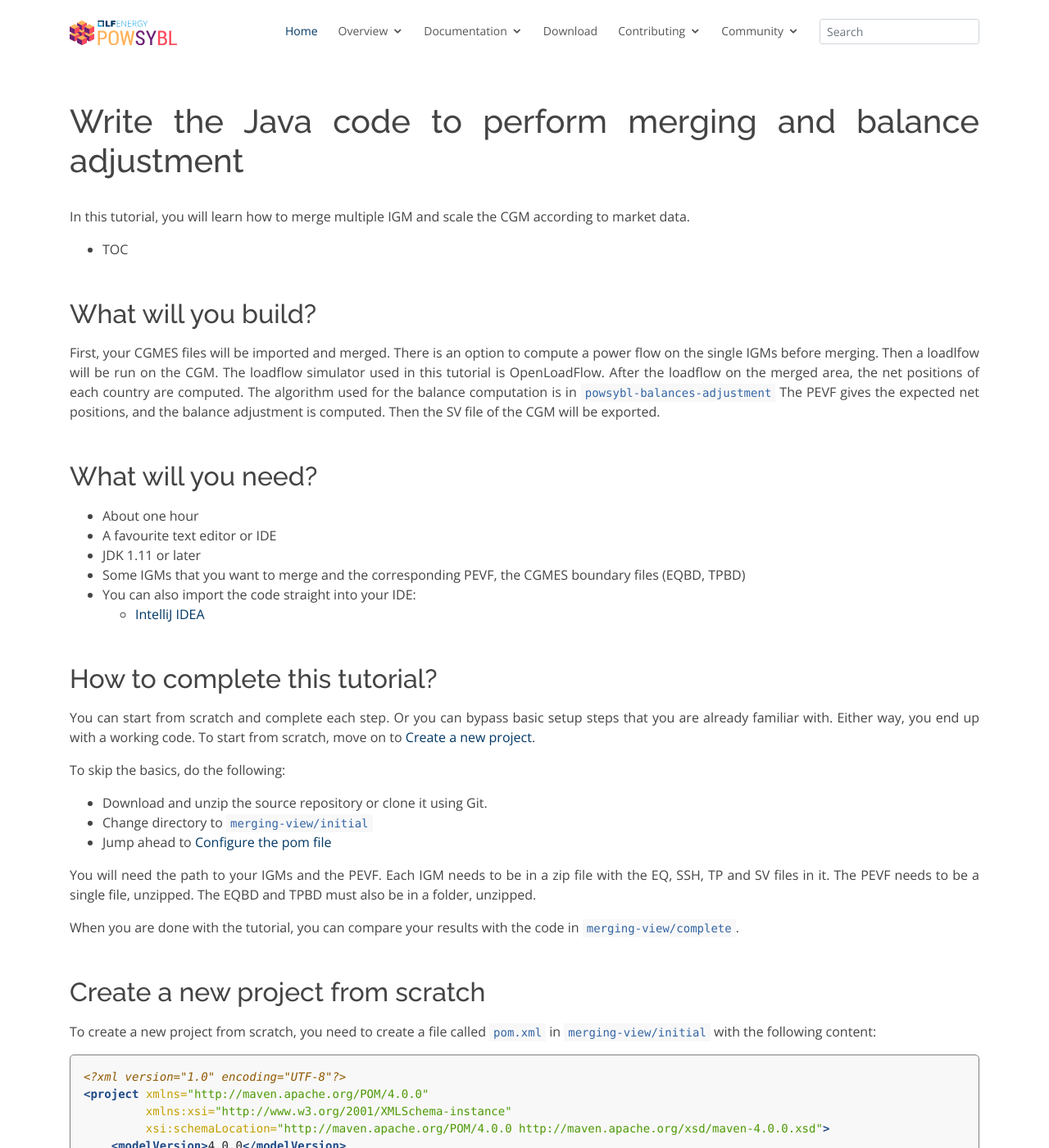
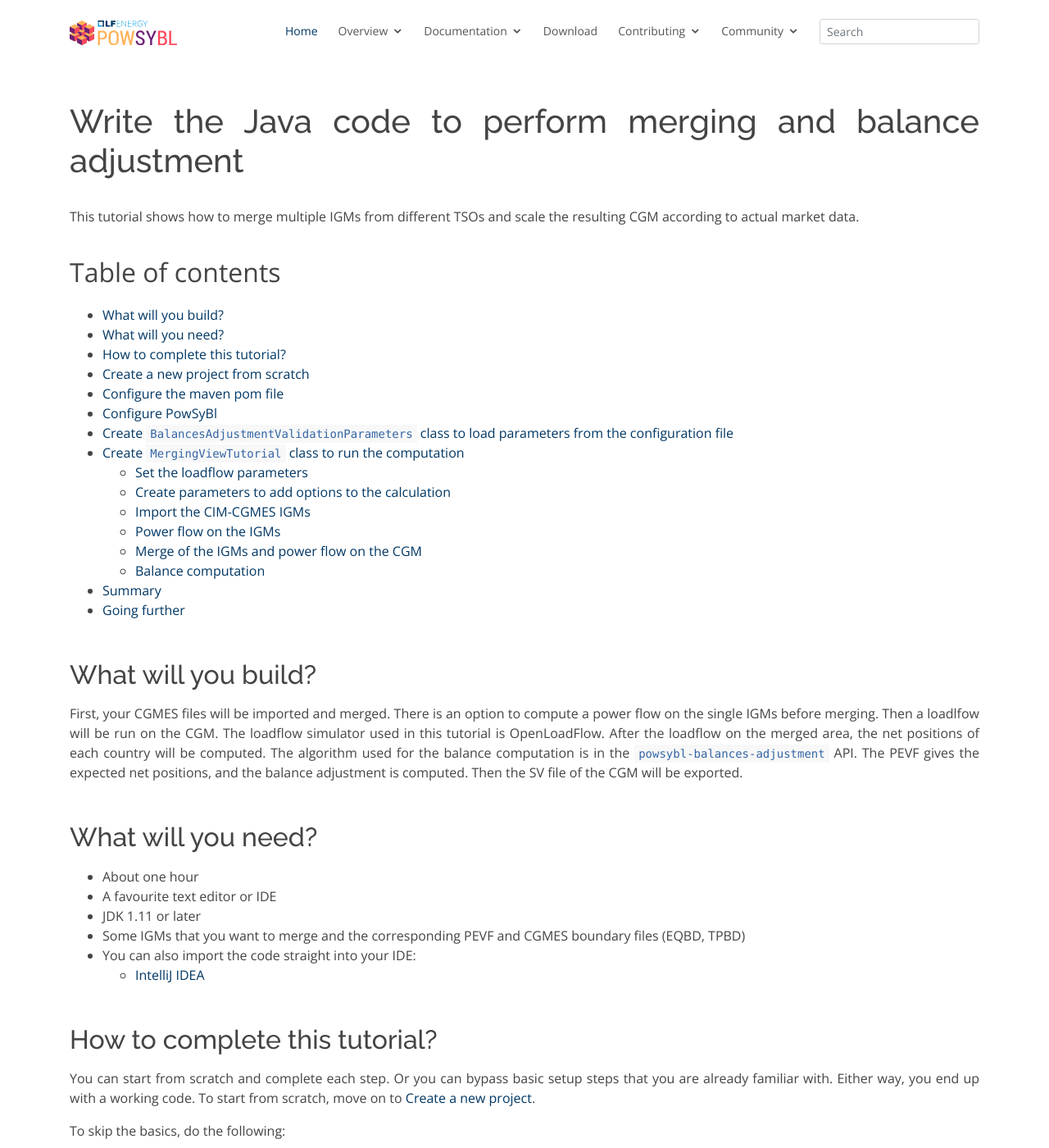
Before and after one commit to powsybl/powsybl.github.io, a Jekyll site: the page built from pages/documentation/developer/tutorials/balance_computation.md, in a window 1280 px wide and 1400 px high. Shown: the whole window at 82% size. Built offline with Jekyll 4.4.1, drawn with Linux system fonts in a browser that asks for light colours; our own code applies the rules of GitHub Pages for plain Markdown files; some of the changed text lies outside the part shown.

Commit message:
Enhance documentation
Signed-off-by: Coline Piloquet <coline.piloquet@rte-france.com>

````diff
--- a/pages/documentation/developer/tutorials/balance_computation.md
+++ b/pages/documentation/developer/tutorials/balance_computation.md
@@ -5,21 +5,22 @@
 
 # Write the Java code to perform merging and balance adjustment
 
-In this tutorial, you will learn how to merge multiple IGM and scale the CGM according to market data.
+This tutorial shows how to merge multiple IGMs from different TSOs and scale the resulting CGM according to actual market data.
+
 * TOC
-  {:toc}
+{:toc}
 
 ## What will you build?
 First, your CGMES files will be imported and merged. There is an option to compute a power flow on the single IGMs before merging. Then a loadlfow will be run on the CGM.
 The loadflow simulator used in this tutorial is OpenLoadFlow.
-After the loadflow on the merged area, the net positions of each country are computed. The algorithm used for the balance computation is in `powsybl-balances-adjustment` The PEVF gives the expected net positions, and the balance adjustment is computed.
+After the loadflow on the merged area, the net positions of each country will be computed. The algorithm used for the balance computation is in the `powsybl-balances-adjustment` API. The PEVF gives the expected net positions, and the balance adjustment is computed.
 Then the SV file of the CGM will be exported.
 
 ## What will you need?
 - About one hour
 - A favourite text editor or IDE
 - JDK 1.11 or later
-- Some IGMs that you want to merge and the corresponding PEVF, the CGMES boundary files (EQBD, TPBD)
+- Some IGMs that you want to merge and the corresponding PEVF and CGMES boundary files (EQBD, TPBD)
 - You can also import the code straight into your IDE:
   - [IntelliJ IDEA](intellij.md)
 
@@ -32,13 +33,15 @@
 - Change directory to `merging-view/initial`
 - Jump ahead to [Configure the pom file](#configure-the-maven-pom-file)
 
-You will need the path to your IGMs and the PEVF. Each IGM needs to be in a zip file with the EQ, SSH, TP and SV files in it.
-The PEVF needs to be a single file, unzipped. The EQBD and TPBD must also be in a folder, unzipped.
+For the input data, you will need to have:
+- A folder containing your IGMs in CIM-CGMES format. Each IGM needs to be zipped with the EQ, TP, SSH and SV
+- A PEVF file corresponding to you CGMES IGMs, it should not be zipped.
+- A folder containing the CGMES boundary files, EQBD and TPBD, unzipped as well.
 
 When you are done with the tutorial, you can compare your results with the code in `merging-view/complete`.
 
 ## Create a new project from scratch
-To create a new project from scratch, you need to create a file called `pom.xml` in `merging-view/initial` with the following content:
+To start from scratch, you need to create a file called `pom.xml` in `merging-view/initial` with the following content:
 ```xml
 <?xml version="1.0" encoding="UTF-8"?>
 <project xmlns="http://maven.apache.org/POM/4.0.0"
@@ -63,20 +66,20 @@
     </properties>
 </project>
 ```
+This file is creating your project and setting the versions of the API we will use, as well as the properties and dependencies of the project.
 
 ## Configure the maven pom file
-First, in the `pom.xml`, add the following lines in the `<properties>` section to make it possible to run the future main class through maven:
+First, in the `pom.xml`, add the following lines in the `<properties>` section to make it possible to run the future main class through Maven:
 ```xml
 <exec.cleanupDaemonThreads>false</exec.cleanupDaemonThreads>
 <exec.mainClass>powsybl.tutorials.mergingview.MergingViewTutorial</exec.mainClass>
 ```
-When you'll have created the `MergingViewTutorial` class and its main function, you'll then be able to
+When you will have created the `MergingViewTutorial` class and its main function, you will then be able to
 execute your code through:
 ```
 $> mvn clean package exec:exec
 ```
-
-Also, configure the pom file so as to use a configuration file taken in the classpath, instead of the one
+You also need to configure the pom file in order to use a configuration file taken in the classpath, instead of the one
 that is global to your system:
 ```xml
 <build>
@@ -97,21 +100,20 @@
     </plugins>
 </build>
 ```
-
 Now, we'll add all the **required** maven dependencies:
-- `com.powsybl:powsybl-config-classic`: to provide a way to read the configuration
+- `com.powsybl:powsybl-config-classic`: to provide a way to read the configuration.
 - `org.slf4j:slf4j-simple`: to provide an implementation of `slf4j`.
-- `com.powsybl:powsybl-open-loadflow`: to provide an implementation for the loadflow calculation.
-- `com.powsybl:powsybl-iidm-impl`: to load and work with networks.
-- `com.powsybl:powsybl-action-util`:
-- `com.powsybl:powsybl-balances-adjustment` and `com.powsybl:powsybl-entsoe-cgmes-balances-adjustment`: to provide an implementation for the balance adjustment
-- `com.powsybl:powsybl-cgmes-conversion`, `com.powsybl:powsybl-triple-store-impl-rdf4j`, `com.powsybl:powsybl-cgmes-extensions`, `com.powsybl:powsybl-iidm-converter-api`: to import/export the CGMES files and convert them into iidm
-- `com.powsybl:powsybl-commons`
-- `com.powsybl:powsybl-iidm-mergingview`
+- `com.powsybl:powsybl-open-loadflow`: to provide an [implementation](../simulation/powerflow/openlf.md) for the loadflow calculation.
+- `com.powsybl:powsybl-iidm-impl`: to work with network core model API.
+- `com.powsybl:powsybl-action-util`: to provide a set of common actions such as scaling.
+- `com.powsybl:powsybl-balances-adjustment` and `com.powsybl:powsybl-entsoe-cgmes-balances-adjustment`: to provide an implementation in order to run an active power balance adjustment computation over several network areas.
+- `com.powsybl:powsybl-cgmes-conversion`, `com.powsybl:powsybl-triple-store-impl-rdf4j`, `com.powsybl:powsybl-cgmes-extensions`, `com.powsybl:powsybl-iidm-converter-api`: to import/export the CGMES files and convert them into the iidm core network model.
+- `com.powsybl:powsybl-commons`: to provide a lot of really basic and technical utilities used everywhere in PowSyBl such as XML or JSON helpers, configuration, exceptions...
+- `com.powsybl:powsybl-iidm-mergingview`: to provide a way to merge several networks, keeping the underlying networks unchanged.
 
 **Note:** PowSyBl uses [slf4j](http://www.slf4j.org/) as a facade for various logging framework, but some APIs we use in PowSyBl use [log4j](https://logging.apache.org/log4j), which is not compatible with slf4j, making it necessary to create a bridge between the two logging system.
 
-Add the following dependencies to the `pom.xml` file:
+You can add the following dependencies to the `pom.xml` file:
 ```xml
 <dependencies>
   <dependency>
@@ -186,16 +188,15 @@
 </dependencies>
 ```
 
-## Configure Powsybl
-The configuration file is in the folder `merging-view/initial/src/main/resources`. We have indeed configured this tutorial to use this file.
-It gathers all of the default configuration parameters about the loadflow simulator, its parameters, the parameters for the import/export of CGMES files, the path to the CGMES files.
+## Configure PowSyBl
+The configuration file for PowSyBl is in the folder `merging-view/initial/src/main/resources`.
+It gathers all the default configuration parameters about the loadflow simulator, its parameters, the parameters for the import/export of CGMES files, the path to the CGMES files.
 
 We need to configure PowSyBl to use the OpenLoadFlow implementation. To do that, you need to edit the `config.yml` file :
 ```yaml
 load-flow:
   default-impl-name: "OpenLoadFlow"
 ```
-
 The parameters of the import/export of CGMES files are:
 ```yaml
 import-export-parameters-default-value:
@@ -213,7 +214,7 @@
 ```
 You need to change the path to the file containing the boundary files.
 
-Then, the parameters for the path of the CGMES file have to be specified:
+Then, the paths of the CGMES file (IGMs and PEVF) have to be specified:
 ```yaml
 balances-adjustment-validation-parameters:
   data-exchanges-path: path-to-PEVF
@@ -252,8 +252,7 @@
 
 private void setOutputDir(String outputDir) { this.outputDir = Objects.requireNonNull(outputDir); }
 ```
-
-And then, you will create a method `load` that will read the input from the configuration file:
+Then, you will create a method `load` that will read the input from the configuration file:
 ```java
 public static BalancesAdjustmentValidationParameters load() {
     BalancesAdjustmentValidationParameters parameters = new BalancesAdjustmentValidationParameters();
@@ -269,16 +268,14 @@
     return parameters;
 }
 ```
-
 Now with this class, we will be able to read the extra parameters from the `config.yml` file.
-Now we will move on to create the `MergingViewTutorial` main class, that will perform the merging and computation.
+We will move on to create the `MergingViewTutorial` main class, that will perform the merging and balance computation.
 
 ## Create `MergingViewTutorial` class to run the computation
 
 ### Set the loadflow parameters
-Once you have created the `MergingViewTutorial` class, outside of the main method, you will define the `LOAD_FLOW_PARAMETERS`.
+Once you have created the `MergingViewTutorial` class, just before the main method, you will define the `LOAD_FLOW_PARAMETERS`.
 These parameters will be used in the loadflow preprocessing of the IGMs, in the loadflow calculation on the merged view and for the balance computation.
-
 ```java
 private static final LoadFlowParameters LOAD_FLOW_PARAMETERS = new LoadFlowParameters()
         .setVoltageInitMode(LoadFlowParameters.VoltageInitMode.DC_VALUES)
@@ -303,27 +300,14 @@
 private static final String SYNCHRONOUS_AREA_ID = "10YEU-CONT-SYNC0";
 ```
 
-### Import the IGMs
+### Import the CIM-CGMES IGMs
 Now we will move to the main method.
-First, we will create the `BalancesAdjustmentValidationParameters` to read the paths to the IGMs, the PEVF and the output directory as well as the excluded Xnodes if any.
+First, we will create the `BalancesAdjustmentValidationParameters` to read the paths to the IGMs, the PEVF and the output directory.
 ```java
 BalancesAdjustmentValidationParameters validationParameters = BalancesAdjustmentValidationParameters.load();
 log(validationParameters);
 ```
-
-Then we will create a special method to import the IGMs:
-```java
-private static Map<String, Network> importNetworks(BalancesAdjustmentValidationParameters validationParameters) {
-        Map<String, Network> networks = new HashMap<>();
-        validationParameters.getIgmPaths().forEach((name, path) -> networks.put(name, Importers.loadNetwork(Paths.get(path))));
-        for (Map.Entry<String, Network> entry : networks.entrySet()) {
-            String name = entry.getKey();
-            Network network = entry.getValue();
-        return networks;
-    }
-```
 The `log` method is defined as:
-
 ```java
 private static void log(BalancesAdjustmentValidationParameters validationParameters) {
     validationParameters.getOutputDir().ifPresent(outputDir -> {
@@ -335,15 +319,25 @@
     });
 }
 ```
+Then we will create a special method to import the IGMs outside the Main method:
+```java
+private static Map<String, Network> importNetworks(BalancesAdjustmentValidationParameters validationParameters) {
+        Map<String, Network> networks = new HashMap<>();
+        validationParameters.getIgmPaths().forEach((name, path) -> networks.put(name, Importers.loadNetwork(Paths.get(path))));
+        for (Map.Entry<String, Network> entry : networks.entrySet()) {
+            String name = entry.getKey();
+            Network network = entry.getValue();
+        return networks;
+    }
+```
 The networks are stored in a HashMap. We will call this method in Main to import the networks through:
-
 ```java
 Map<String, Network> networks = importNetworks(validationParameters);
 ```
+
 ### Power flow on the IGMs
 Then we will compute a power flow on the networks and select the valid ones, those for which the loadflow is successful.
-We will thus create a new method for this loadflow preprocessing:
-
+We will create a new method for this loadflow preprocessing:
 ```java
 private static void loadflowPreProcessing(Map<String, Network> networks, Map<String, Network> validNetworks) {
     // launch loadflow for each IGM
@@ -384,11 +379,11 @@
 ```
 
 ### Balance computation
-Now we will start the balance computation. Indeed, the PEVF input gives the net position of each IGM that has been merged, it is the target net position.
-After the loadflow, the net position of each IGM can be different from the target. The mismatch between what is expected and what is computed has to be balanced via a loop scaling the load until each net position matches the target one.
-For that, we use the powsybl-balances-adjustment repository.
-First, we will create the targets and the scalable. There will be Loads and DanglingLines that will be scaled.
-We import the PEVF file as `DataExchanges` object.
+Now we will start the balance computation. Indeed, the PEVF input gives the actual net position of each IGM that has been merged. As it it is market data, this net position is the one who should obtain after the lodflow, it is the target net position.
+However, after the loadflow, the net position of each IGM can be different from the target. The mismatch between what is expected and what is computed has to be balanced via a loop scaling the loads until each net position matches the target one.
+For that, we use the `powsybl-balances-adjustment` API.
+First, we will create the targets and the `scalables`. There will be `Loads` and `DanglingLines` that will be scaled as we want the balance to be computed both between the countries inside the merged area and with the outside of the CGM.
+We import the PEVF file as a `DataExchanges` object.
 ```java
 List<BalanceComputationArea> balanceComputationAreas = new ArrayList<>();
 DataExchanges dataExchanges;
@@ -439,7 +434,7 @@
 You can specify whether you are preparing the balance computation or not. If you do, then for each network, a `BalanceComputationArea` is added to the list.
 Otherwise, the target and actual net position are printed.
 
-We also need a method to create the scalable, and we will also create a fictitious area representing the area outside the merged CGM.
+We also need a method to create the scalable, and we will also create a fictitious area representing the area outside the merged CGM for the adjustment.
 
 ```java
 private static void prepareFictitiousArea(Network mergingView, Map<String, Network> validNetworks, DataExchanges dataExchanges) {
@@ -553,10 +548,11 @@
     return context;
 }
 ```
+Now, if you run the code and check the output directory, you should get the logs of your merge and the SV.
 
 ## Summary
-In this tutorial, you have learned how to import multiple CGMES IGMs and then run a loadflow on them. Your IGMs were then merged and a loadflow on the whole CGM was computed. Then you ran a balance adjustment and exported the SV result file.
+In this tutorial, you have learned how to import multiple CIM-CGMES IGMs and then run a loadflow on them. Your IGMs were then merged and a loadflow on the whole CGM was computed. Then you ran a balance adjustment based on market data and exported the SV result file.
 
 ## Going further
-The following links can be also useful:
+The following link can be also useful:
 - [Run a power flow with OpenLoadFlow](./loadflow.md): Learn about how to compute a power flow on an IGM
````
Also changed, not shown: other parts of pages/documentation/developer/tutorials/balance_computation.md (+6 -6 lines).
